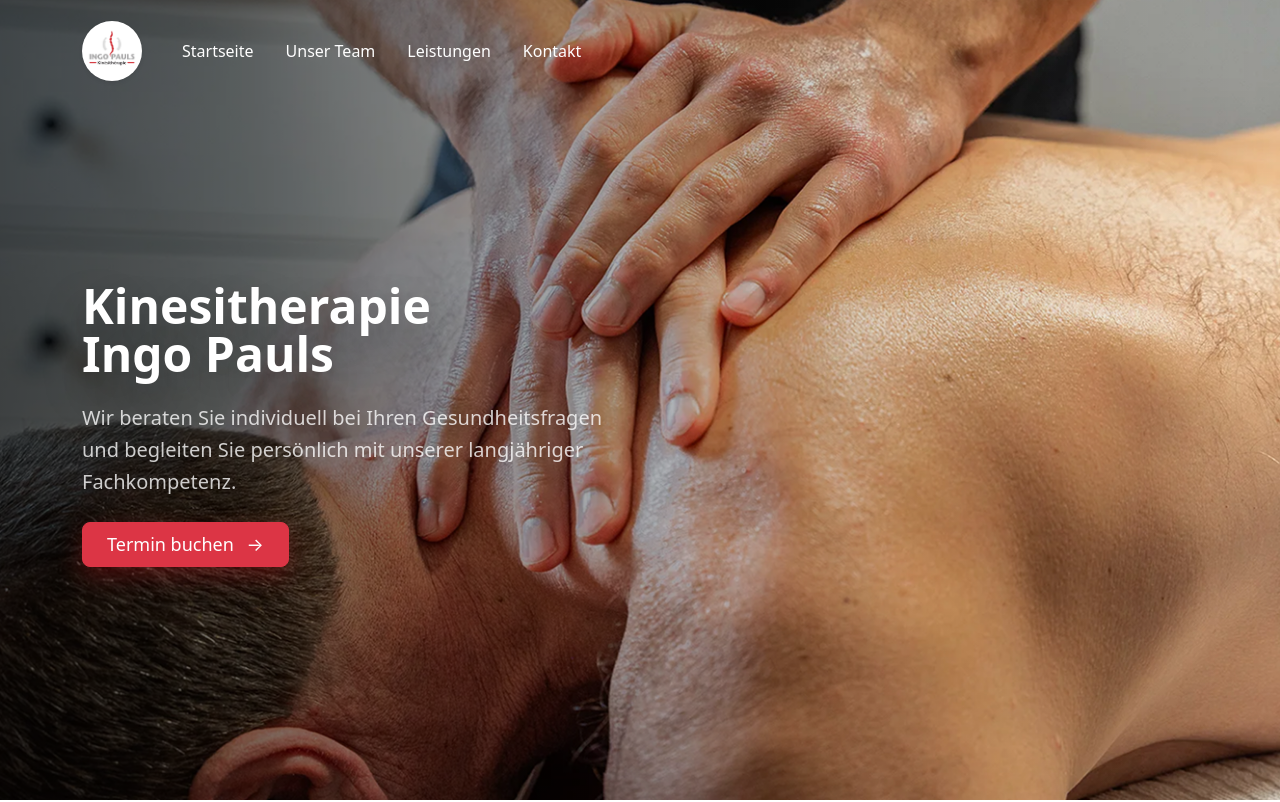
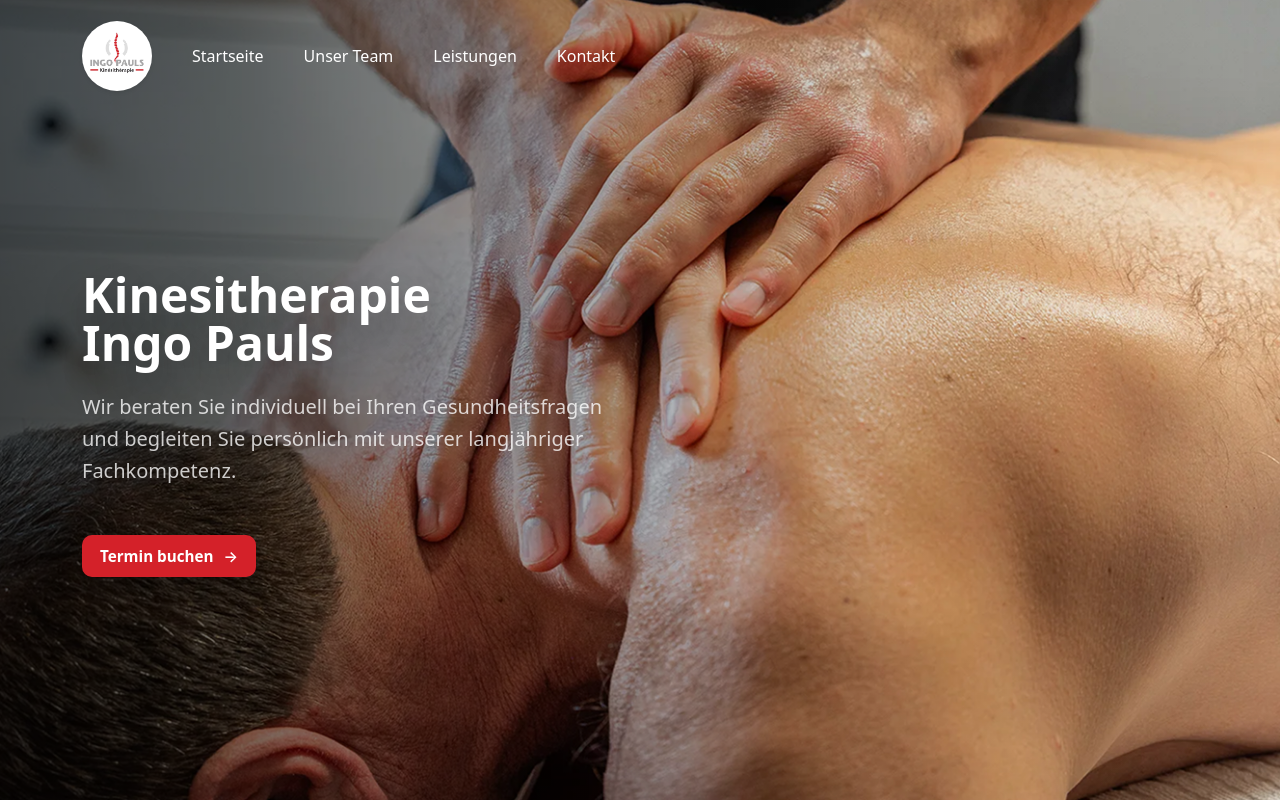
Before and after one commit to kinglouie-fm/kinesitherapie-ingo-pauls, a Vue app: page / in a window 1280 px wide. Shown: the top 802 px of the page. Built offline with nearby package versions, Linux system fonts and the light colour scheme.

Commit message:
added button components

```diff
--- /dev/null
+++ b/src/components/Button.vue
@@ -0,0 +1,64 @@
+<template>
+    <a :href="`${link}`" class="call-btn">
+        <span class="call-btn-text">
+            {{ label }}
+        </span>
+
+        <span class="call-btn-arrow" aria-hidden="true">
+            →
+        </span>
+    </a>
+</template>
+
+<script setup>
+defineProps({
+    link: {
+        type: String,
+        required: true,
+    },
+    label: {
+        type: String,
+        default: "Termin buchen",
+    },
+});
+</script>
+
+<style scoped>
+.call-btn {
+    display: inline-flex;
+    align-items: center;
+    gap: 10px;
+
+    background: #D42129;
+    color: #fff;
+    font-weight: 600;
+    font-size: 0.95rem;
+
+    padding: 10px 25px;
+    border-radius: 10px;
+    text-decoration: none;
+
+    box-shadow: 0 10px 25px rgba(0, 0, 0, 0.25);
+    transition: background 150ms ease, transform 150ms ease;
+}
+
+.call-btn-arrow {
+    display: inline-block;
+    transition: transform 150ms ease;
+}
+
+.call-btn:hover,
+.call-btn:focus-visible {
+    background: #b71c22;
+}
+
+.call-btn:hover .call-btn-arrow,
+.call-btn:focus-visible .call-btn-arrow {
+    transform: translateX(2px);
+}
+
+.call-btn:focus-visible {
+    outline: 2px solid rgba(255, 255, 255, 0.6);
+    outline-offset: 3px;
+}
+</style>
--- /dev/null
+++ b/src/components/CallButton.vue
@@ -0,0 +1,64 @@
+<template>
+    <a :href="`tel:${phone}`" class="call-btn" :aria-label="`Anrufen: ${label}`">
+        <span class="call-btn-text">
+            {{ label }}
+        </span>
+
+        <span class="call-btn-arrow" aria-hidden="true">
+            →
+        </span>
+    </a>
+</template>
+
+<script setup>
+defineProps({
+    phone: {
+        type: String,
+        required: true,
+    },
+    label: {
+        type: String,
+        default: "Termin buchen",
+    },
+});
+</script>
+
+<style scoped>
+.call-btn {
+    display: inline-flex;
+    align-items: center;
+    gap: 10px;
+
+    background: #D42129;
+    color: #fff;
+    font-weight: 600;
+    font-size: 0.95rem;
+
+    padding: 10px 18px;
+    border-radius: 10px;
+    text-decoration: none;
+
+    box-shadow: 0 10px 25px rgba(0, 0, 0, 0.25);
+    transition: background 150ms ease, transform 150ms ease;
+}
+
+.call-btn-arrow {
+    display: inline-block;
+    transition: transform 150ms ease;
+}
+
+.call-btn:hover,
+.call-btn:focus-visible {
+    background: #b71c22;
+}
+
+.call-btn:hover .call-btn-arrow,
+.call-btn:focus-visible .call-btn-arrow {
+    transform: translateX(2px);
+}
+
+.call-btn:focus-visible {
+    outline: 2px solid rgba(255, 255, 255, 0.6);
+    outline-offset: 3px;
+}
+</style>
--- a/src/components/Navbar.vue
+++ b/src/components/Navbar.vue
@@ -12,7 +12,7 @@
         </button>
 
         <div id="mainNav" class="collapse navbar-collapse">
-          <ul class="navbar-nav ms-3 gap-lg-3">
+          <ul class="navbar-nav ms-3 gap-lg-4">
             <li class="nav-item">
               <RouterLink class="nav-link text-white" to="/#home">Startseite</RouterLink>
             </li>
@@ -70,7 +70,17 @@
 }
 
 .logo {
-  width: 60px;
-  height: 60px;
+  width: 70px;
+  height: 70px;
+}
+
+.nav-link {
+  font-weight: 500;
+}
+
+.nav-link:hover {
+  transform: scale(1.05);
+  text-decoration: underline;
+  transition: transform 150ms ease;
 }
 </style>
--- a/src/router/index.js
+++ b/src/router/index.js
@@ -13,7 +13,7 @@
       return {
         el: to.hash,
         behavior: "smooth",
-        top: 90,
+        top: 112,
       };
     }
 
--- a/src/views/ContactView.vue
+++ b/src/views/ContactView.vue
@@ -19,7 +19,7 @@
                   stroke="currentColor" stroke-width="2" stroke-linecap="round" />
               </svg>
             </span>
-            <h3 class="h5 fw-bold mb-0">Öffnungszeiten</h3>
+            <h4 class="fw-bold mb-0">Öffnungszeiten</h4>
           </div>
 
           <div class="opening-table">
@@ -71,9 +71,9 @@
             </div>
           </div>
 
-          <a class="btn btn-danger rounded-3 px-4 py-2 mt-4" href="tel:+352262803831">
-            Termin buchen <span class="ms-2">→</span>
-          </a>
+          <div class="mt-4">
+            <CallButton phone="+352262803831" label="Termin buchen" />
+          </div>
         </div>
 
         <!-- Middle: Image -->
@@ -97,7 +97,7 @@
             </span>
 
             <div>
-              <h3 class="h5 fw-bold mb-2">Telefon</h3>
+              <h4 class="fw-bold mb-2">Telefon</h4>
               <a class="contact-link d-inline-block mb-2" href="tel:+352262803831">
                 +352 26 80 38 31
               </a>
@@ -119,7 +119,7 @@
             </span>
 
             <div>
-              <h3 class="h5 fw-bold mb-2">Hausbesuch</h3>
+              <h4 class="fw-bold mb-2">Hausbesuch</h4>
               <p class="text-muted mb-0 lh-lg">
                 Wenn ein Besuch in der Praxis aus unterschiedlichen Gründen nicht möglich ist,
                 besteht die Möglichkeit zum Hausbesuch!
@@ -134,10 +134,10 @@
 
 <script setup>
 import kontaktImg from "@/assets/images/kontakt.png";
+import CallButton from "@/components/CallButton.vue";
 </script>
 
 <style scoped>
-/* icon pill */
 .icon-badge {
   width: 34px;
   height: 34px;
@@ -146,7 +146,6 @@
   align-items: center;
   justify-content: center;
   color: #e31b23;
-  /* red icons like screenshot */
   background: rgba(227, 27, 35, 0.08);
   flex: 0 0 auto;
 }
@@ -161,7 +160,6 @@
   text-decoration: underline;
 }
 
-/* opening times layout (simple, clean, like screenshot) */
 .opening-table {
   margin-top: 6px;
   max-width: 320px;
@@ -193,11 +191,6 @@
   background: #f3f4f6;
 }
 
-/* Bootstrap helper if needed */
-.object-fit-cover {
-  object-fit: cover;
-}
-
 .contact-subtitle {
   max-width: 700px;
   line-height: 1.5;
--- a/src/views/HeroView.vue
+++ b/src/views/HeroView.vue
@@ -12,14 +12,12 @@
               Ingo Pauls
             </h1>
 
-            <h4 class="mb-4 hero-subtitle">
+            <h4 class="mb-5 hero-subtitle">
               Wir beraten Sie individuell bei Ihren Gesundheitsfragen und begleiten Sie
               persönlich mit unserer langjähriger Fachkompetenz.
             </h4>
 
-            <a href="#" class="btn btn-danger px-4 py-2 rounded-3 hero-btn">
-              Termin buchen <span class="ms-2">→</span>
-            </a>
+            <CallButton phone="+352262803831" label="Termin buchen" />
           </div>
         </div>
       </div>
@@ -28,6 +26,7 @@
 </template>
 
 <script setup>
+import CallButton from "@/components/CallButton.vue";
 </script>
 
 <style scoped>
--- a/src/views/ReviewsView.vue
+++ b/src/views/ReviewsView.vue
@@ -7,11 +7,9 @@
         </h4>
 
         <div class="mt-4">
-          <a class="btn btn-danger rounded-3 px-4 py-2"
-            href="https://www.google.com/maps/place/Kin%C3%A9sith%C3%A9rapie+Pauls+Ingo/@49.8631352,6.1597158,17z/data=!4m8!3m7!1s0x47bffd8e54e9b281:0xb84f2b141d0b77fa!8m2!3d49.8631318!4d6.1622961!9m1!1b1!16s%2Fg%2F1tl7mvxx?entry=ttu&g_ep=EgoyMDI1MTIwOS4wIKXMDSoASAFQAw%3D%3D"
-            target="_blank" rel="noopener noreferrer">
-            Zu Google Rezensionen <span class="ms-2">→</span>
-          </a>
+          <Button
+            link="https://www.google.com/maps/place/Kin%C3%A9sith%C3%A9rapie+Pauls+Ingo/@49.8631352,6.1597158,17z/data=!4m8!3m7!1s0x47bffd8e54e9b281:0xb84f2b141d0b77fa!8m2!3d49.8631318!4d6.1622961!9m1!1b1!16s%2Fg%2F1tl7mvxx?entry=ttu&g_ep=EgoyMDI1MTIwOS4wIKXMDSoASAFQAw%3D%3D"
+            label="Zu Google Rezensionen" />
         </div>
       </div>
 
@@ -37,6 +35,7 @@
 </template>
 
 <script setup>
+import Button from "@/components/Button.vue";
 const reviews = [
   {
     id: 1,
```
